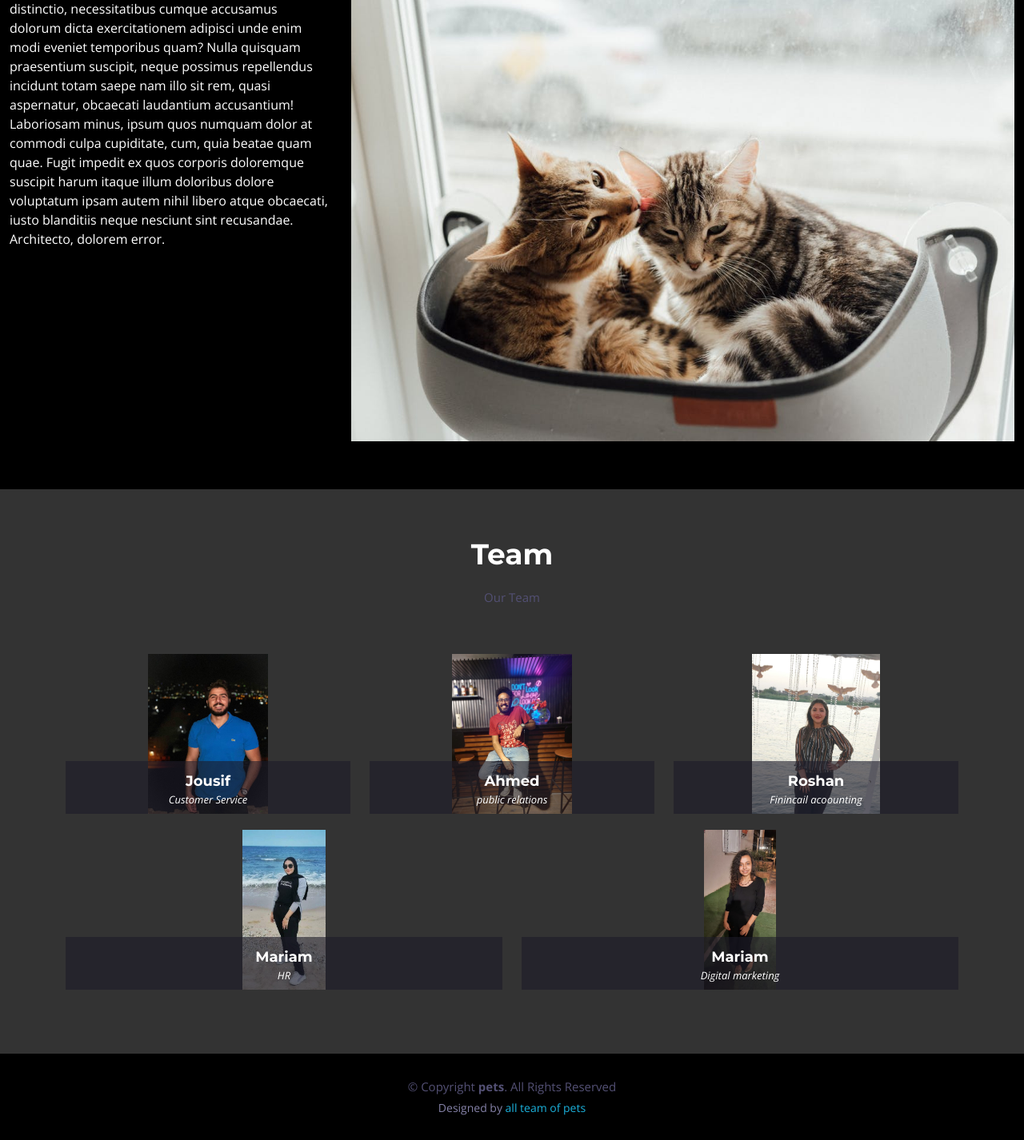
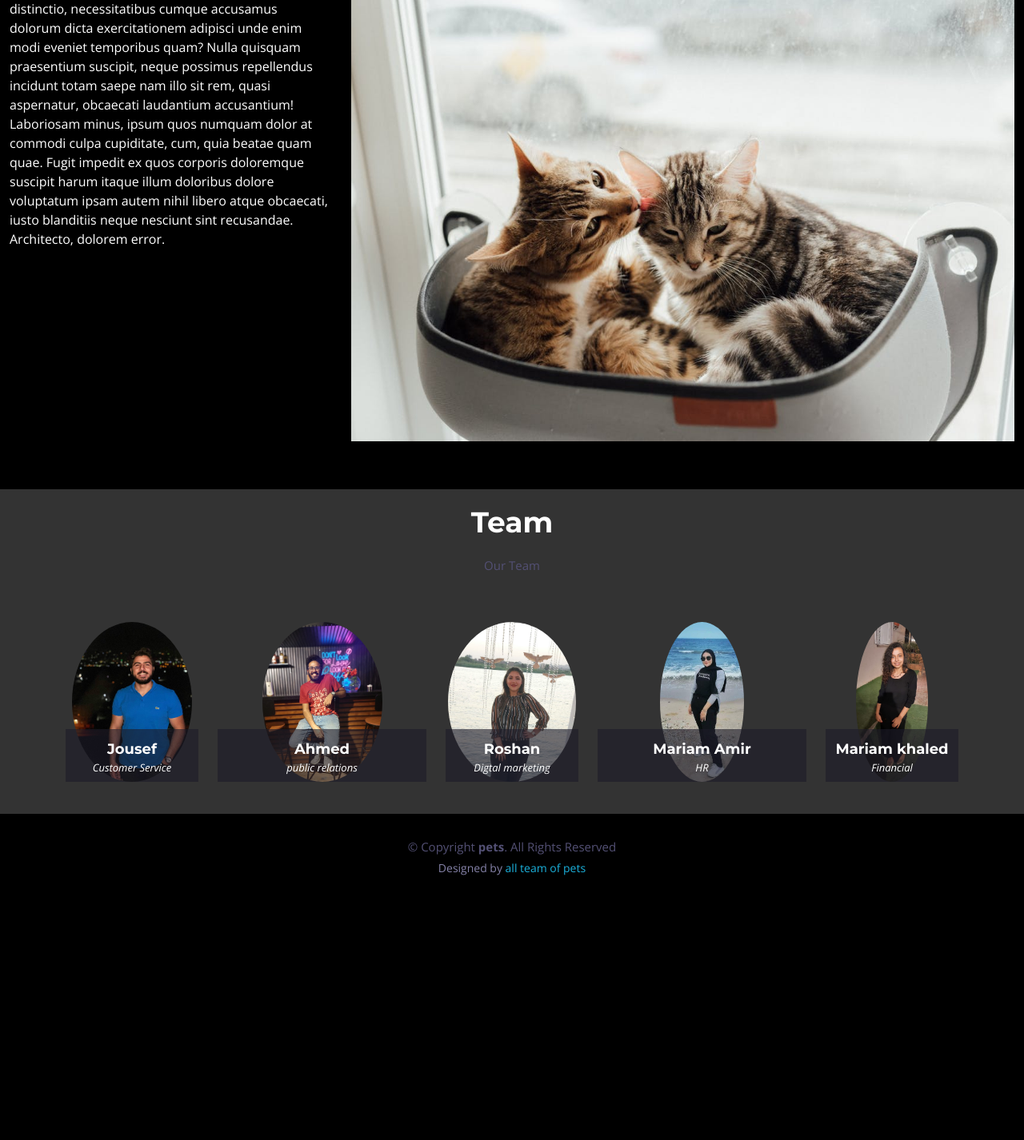
Before and after one commit to mohamed-Elhossin/pets, a PHP site: page /pets/ in a window 1280 px wide. Shown: the part 2283-3709 px from the top of the page at 80% size. After the commit the page ends 3378 px from the top, so only its background shows below. Run offline with PHP 8.4, Linux system fonts and the light colour scheme.

Commit message:
first commihasdt

```diff
--- a/user/admins/profile.php
+++ b/user/admins/profile.php
@@ -23,7 +23,7 @@ if (isset($_SESSION['admin'])) {
             <!-- Basic Plan  -->
             <div class="col-xs-12 col-lg-3 ">
                 <div class="card  bg-dark mt-5">
-                    <img height="300" src="/pets/user/posts/upload/<?php echo $row['image'] ?>" class="img-top" alt="Eror">
+                    <img height="300" src="/pets/user/admins/upload/<?php echo $row['image'] ?>" class="img-top" alt="Eror">
                     <div class="card-header">
                     </div>
                     <div class="card-block">
--- a/user/assets/css/style.css
+++ b/user/assets/css/style.css
@@ -87,12 +87,10 @@ h6 {
   background: #000;
   transition: all 0.5s;
   z-index: 997;
-  height: 90px;
-}
-
-#header.header-transparent {
-  background: transparent;
-}
+  padding: 10px;
+
+}
+
 
 #header.header-scrolled {
   background: #000;
@@ -179,8 +177,7 @@ h6 {
   align-items: center;
   justify-content: space-between;
   padding: 10px 0 10px 24px;
-  font-family: "Montserrat", sans-serif;
-  text-transform: uppercase;
+
   font-size: 14px;
   font-weight: 600;
   color: #fff;
@@ -1031,7 +1028,7 @@ section {
 /* Team Section
 --------------------------------*/
 #team {
-  padding: 60px 0;
+  padding: 20px 0;
 }
 
 #team .member {
@@ -1039,6 +1036,10 @@ section {
   margin-bottom: 20px;
   position: relative;
   overflow: hidden;
+
+}
+#team .member img{
+  border-radius: 50%;
 }
 
 #team .member .member-info {
--- a/user/index.php
+++ b/user/index.php
@@ -124,74 +124,67 @@ include './sharedFunc/db.php';
         <h3>Team</h3>
         <p>Our Team</p>
       </div>
-
       <div class="row">
-        <div class="col-lg-4 col-md-6">
+        <div class="col-lg-2 col-md-6">
           <div class="member">
             <img src="assets/img/t1.jpeg" class="img-fluid" alt="">
             <div class="member-info">
               <div class="member-info-content">
-                <h4>Jousif</h4>
+                <h4>Jousef</h4>
                 <span>Customer Service</span>
+              </div>
+            </div>
+          </div>
+        </div>
+        <div class="col-lg-3 col-md-6">
+          <div class="member">
+            <img src="assets/img/t2.jpeg" class="img-fluid" alt="">
+            <div class="member-info">
+              <div class="member-info-content">
+                <h4>Ahmed</h4>
+                <span>public relations</span>
+              </div>
+            </div>
+          </div>
+        </div>
+
+        <div class="col-lg-2 col-md-6">
+          <div class="member">
+            <img src="assets/img/t3.jpeg" class="img-fluid" alt="">
+            <div class="member-info">
+              <div class="member-info-content">
+                <h4>Roshan</h4>
+                <span>Digtal marketing</span>
 
               </div>
             </div>
           </div>
         </div>
 
-        <div class="col-lg-4 col-md-6">
-          <div class="member">
-            <img src="assets/img/t2.jpeg" class="img-fluid" alt="">
-            <div class="member-info">
-              <div class="member-info-content">
-                <h4>Ahmed</h4>
-                <span>public relations</span>
-
-              </div>
-            </div>
-          </div>
-        </div>
-
-        <div class="col-lg-4 col-md-6">
-          <div class="member">
-            <img src="assets/img/t3.jpeg" class="img-fluid" alt="">
-            <div class="member-info">
-              <div class="member-info-content">
-                <h4>Roshan</h4>
-                <span>Finincail acoounting</span>
-
-              </div>
-            </div>
-          </div>
-        </div>
-
-        <div class="col-lg-6 col-md-6" data-aos-delay="400">
+        <div class="col-lg-3 col-md-6" data-aos-delay="400">
           <div class="member">
             <img src="assets/img/t4.jpeg" class="img-fluid" alt="">
             <div class="member-info">
               <div class="member-info-content">
-                <h4>Mariam</h4>
+                <h4>Mariam Amir</h4>
                 <span>HR</span>
 
               </div>
             </div>
           </div>
         </div>
-        <div class="col-lg-6 col-md-6">
+        <div class="col-lg-2 col-md-6">
           <div class="member">
             <img src="assets/img/t5.jpeg" class="img-fluid" alt="">
             <div class="member-info">
               <div class="member-info-content">
-                <h4>Mariam</h4>
-                <span>Digital marketing</span>
-
+                <h4>Mariam khaled</h4>
+                <span>Financial</span>
               </div>
             </div>
           </div>
         </div>
-
       </div>
-
     </div>
   </section><!-- End Team Section -->
 
```
Also changed, not shown: user/admins/add.php (+7 -7 lines), user/pages-login.php (+5 -9 lines), user/posts/add.php (+19 -18 lines), user/admins/upload/CER_Course_F.jpg (added), user/admins/upload/ERD.png (added), user/admins/upload/download.png (added), user/admins/upload/t4.jpeg (added), user/posts/upload/Screenshot_1.png (added), user/posts/upload/download (1).png (added), user/posts/upload/p5.jpeg (added).
